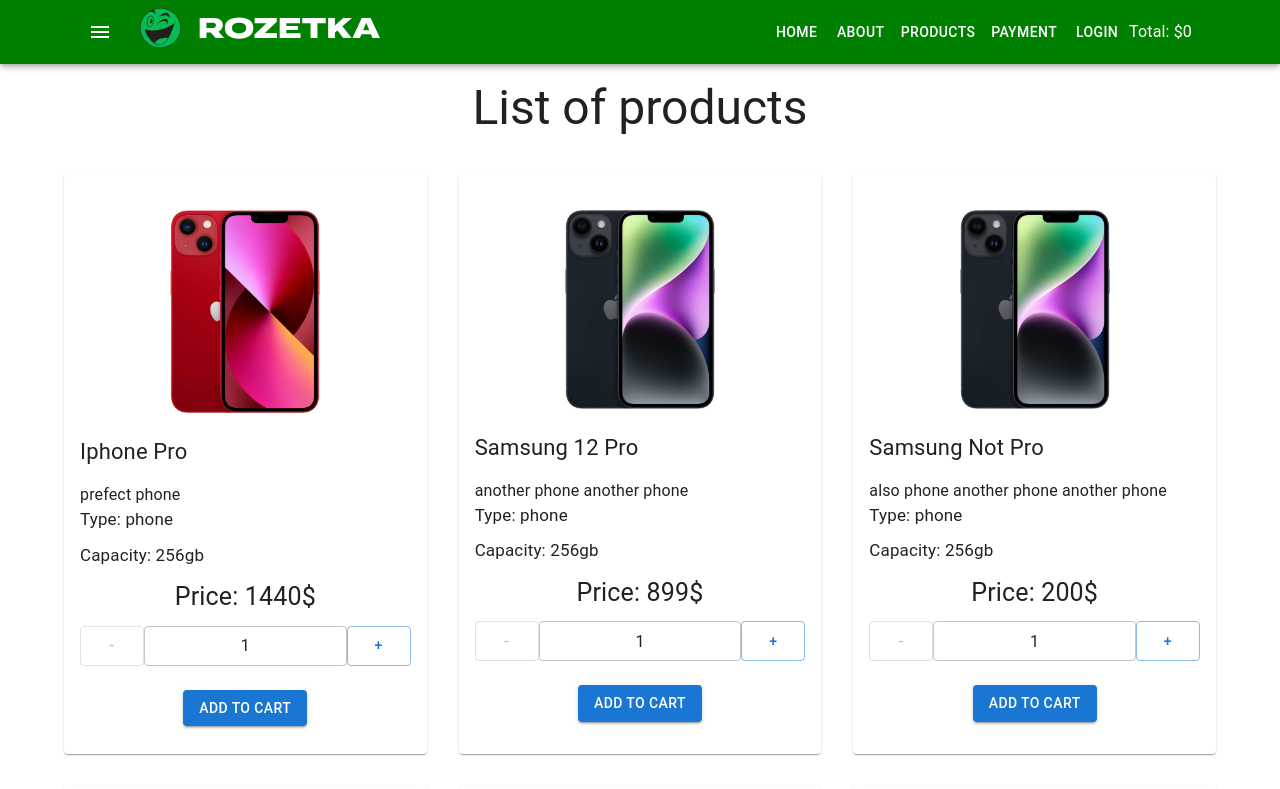
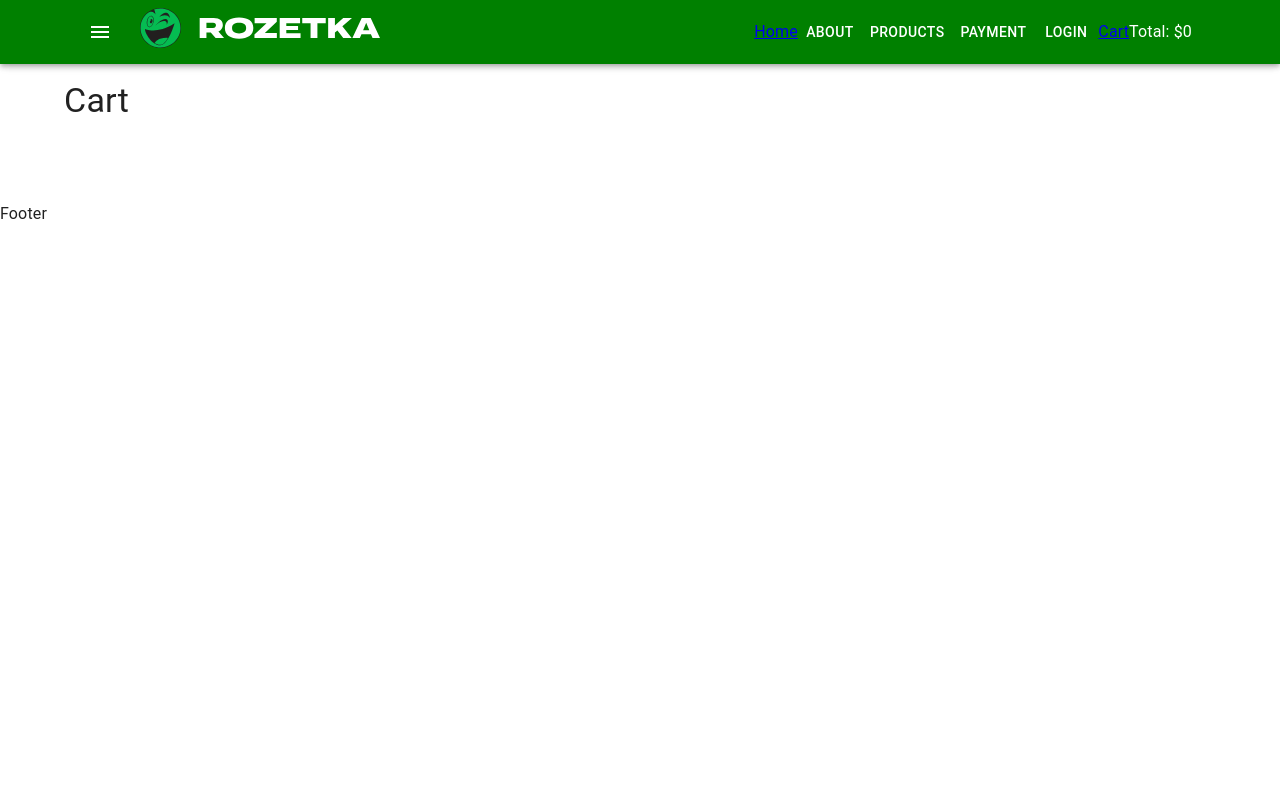
Before and after one commit to Artem-Semenov/shop-project, a React (Create React App) app: page /cart in a window 1280 px wide. Shown: the top 789 px of the page. Built offline with nearby package versions, Linux system fonts and the light colour scheme.

Commit message:
added react router

```diff
--- a/package.json
+++ b/package.json
@@ -16,6 +16,7 @@
     "@types/react-dom": "^18.0.10",
     "react": "^18.2.0",
     "react-dom": "^18.2.0",
+    "react-router-dom": "^6.8.2",
     "react-scripts": "5.0.1",
     "sass": "^1.57.1",
     "typescript": "^4.9.4",
--- a/src/components/CartHeader/CartHeader.tsx
+++ b/src/components/CartHeader/CartHeader.tsx
@@ -19,8 +19,7 @@
             {productsObject[parseInt(el)].name} : {productsInCart[parseInt(el)]}
           </div>
         ))}
-      </div>
-      <div>
+        <div>
         Total: $
         {Object.keys(productsInCart).reduce((acc, el) => {
           return (
@@ -29,6 +28,8 @@
           );
         }, 0)}
       </div>
+      </div>
+
     </>
   );
 };
--- a/src/components/Menu/Menu.tsx
+++ b/src/components/Menu/Menu.tsx
@@ -1,15 +1,16 @@
 import Button from "@mui/material/Button";
-
+import {NavLink} from 'react-router-dom'
 type Props = {};
 
 const Menu = (props: Props) => {
   return (
     <>
-      <Button color="inherit">Home</Button>
+      <NavLink to='/'>Home</NavLink>
       <Button color="inherit">About</Button>
       <Button color="inherit">Products</Button>
       <Button color="inherit">Payment</Button>
       <Button color="inherit">Login</Button>
+      <NavLink to="/cart">Cart</NavLink>
     </>
   );
 };
--- a/src/container/App/App.tsx
+++ b/src/container/App/App.tsx
@@ -1,24 +1,21 @@
 import Footer from "container/Footer/Footer";
 import Header from "container/Header/Header";
-import Main from "container/Main/Main";
 import { StyledEngineProvider } from "@mui/material/styles";
 import CssBaseline from "@mui/material/CssBaseline";
 import { useState } from "react";
-
+import { Container } from "@mui/material";
+import Home from "pages/Home/Home";
+import { Routes, Route } from "react-router-dom";
+import CartPage from "pages/CartPage/CartPage";
 
 type ProductsInCartType = {
   [id: number]: number;
 };
 
-
-
 const App = () => {
-
-  const [productsInCart, setProductsinCart] = useState<ProductsInCartType>({
-  });
+  const [productsInCart, setProductsinCart] = useState<ProductsInCartType>({});
 
   const onAddToCartClick = (id: number, count: number) => {
-
     setProductsinCart((prev) => {
       const newCartData = { ...prev };
       if (newCartData[id]) {
@@ -26,7 +23,7 @@
       } else {
         newCartData[id] = count;
       }
-      return newCartData
+      return newCartData;
     });
   };
 
@@ -35,7 +32,17 @@
       <StyledEngineProvider injectFirst>
         <CssBaseline />
         <Header productsInCart={productsInCart} />
-        <Main onAddToCartClick={onAddToCartClick} />
+        <Container
+          sx={{
+            padding: "80px 0",
+          }}>
+          <Routes>
+            <Route
+              path="/"
+              element={<Home onAddToCartClick={onAddToCartClick} />}></Route>
+            <Route path="/cart" element={<CartPage />}></Route>
+          </Routes>
+        </Container>
         <Footer />
       </StyledEngineProvider>
     </>
--- a/src/container/Main/Main.tsx
+++ /dev/null
@@ -1,15 +0,0 @@
-import { Container } from "@mui/material"
-import Home from "pages/Home/Home"
-
-type Props = {onAddToCartClick : Function}
-const Main = ({onAddToCartClick}: Props) => {
-  return (
-    <Container sx={{
-      padding: '80px 0',
-      }}>
-      <Home onAddToCartClick={onAddToCartClick}/>
-    </Container>
-
-  )
-}
-export default Main
--- a/src/index.tsx
+++ b/src/index.tsx
@@ -1,12 +1,15 @@
 import React from "react";
 import ReactDOM from "react-dom/client";
 import App from "container/App/App";
+import { BrowserRouter } from "react-router-dom";
 
 const root = ReactDOM.createRoot(
   document.getElementById("root") as HTMLElement
 );
 root.render(
   <React.StrictMode>
-    <App />
+    <BrowserRouter>
+      <App />
+    </BrowserRouter>
   </React.StrictMode>
 );
--- /dev/null
+++ b/src/pages/CartPage/CartPage.tsx
@@ -0,0 +1,12 @@
+import { Typography } from "@mui/material"
+
+type Props = {}
+const CartPage = (props: Props) => {
+  return <div>
+      <Typography variant="h4" component="h1">
+        Cart
+      </Typography>
+    </div>
+
+}
+export default CartPage
```
Also changed, not shown: 1 other file (tests, documents, lock files or other folders).
